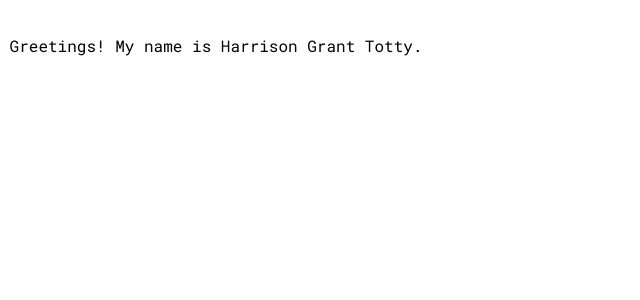
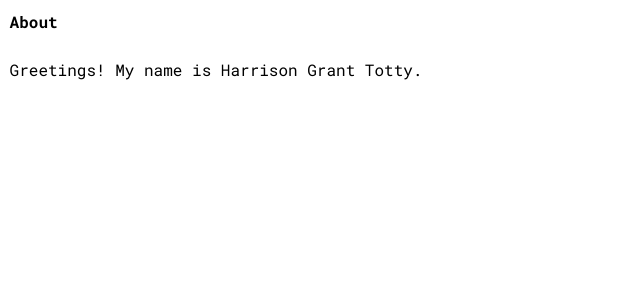
Before and after one commit to HarrisonTotty/harrisontotty.github.io, a Jekyll site: the page built from about/index.md, in a window 1280 px wide. Shown: the top 300 px of the page, without its empty margins (0-640 px from the left). Built offline with Jekyll 4.4.1, drawn with Linux system fonts in a browser that asks for light colours.

Commit message:
Modify about page design

```diff
--- /dev/null
+++ b/_layouts/page.html
@@ -0,0 +1,10 @@
+---
+layout: default
+---
+
+<div class="page">
+  {% if page.skip_title != true %}
+    <h1 class="page-title">{{ page.title }}</h1>
+  {% endif %}
+  {{ content }}
+</div>
```
Also changed, not shown: about/index.md (+1 -1 lines).
